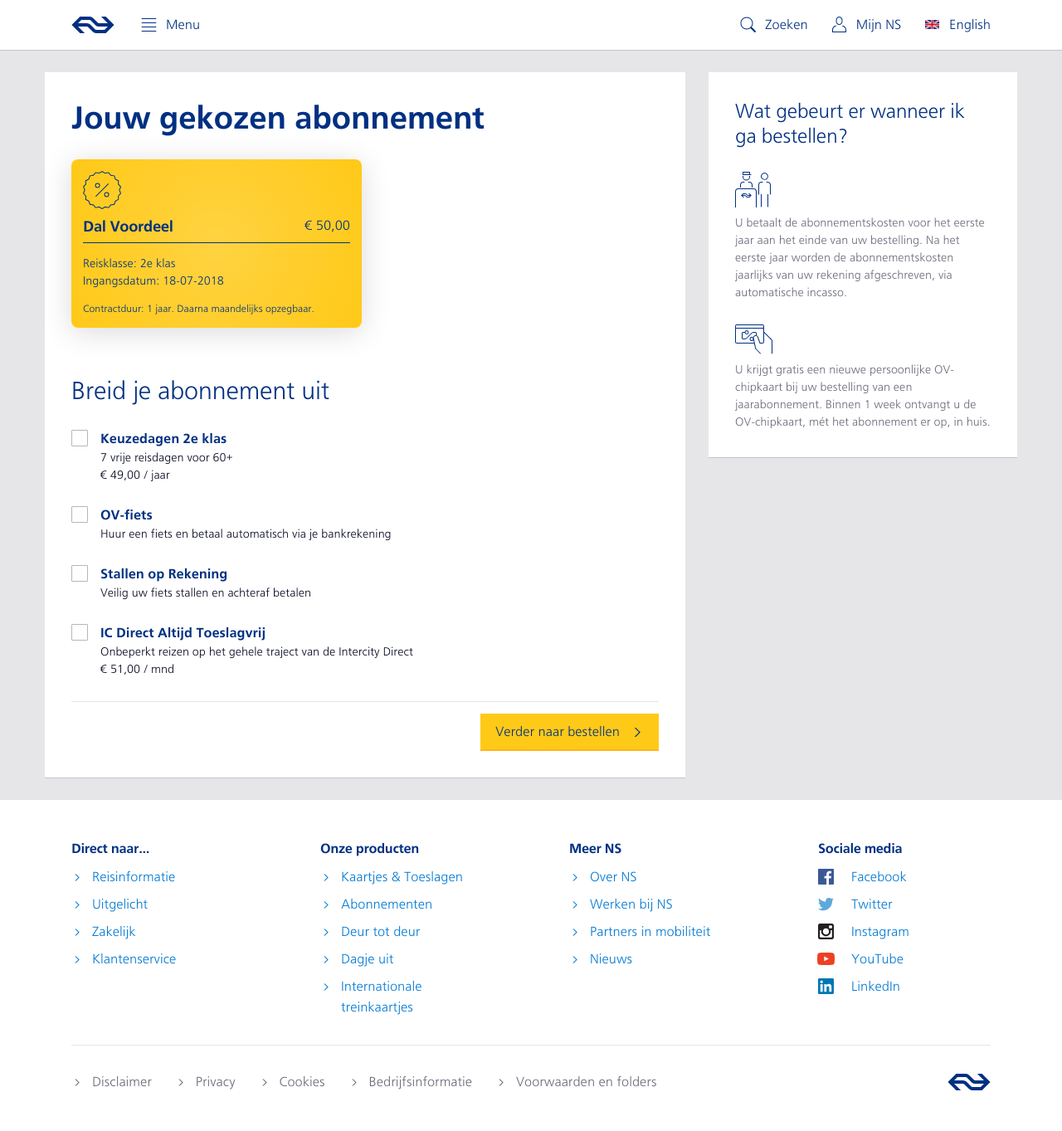
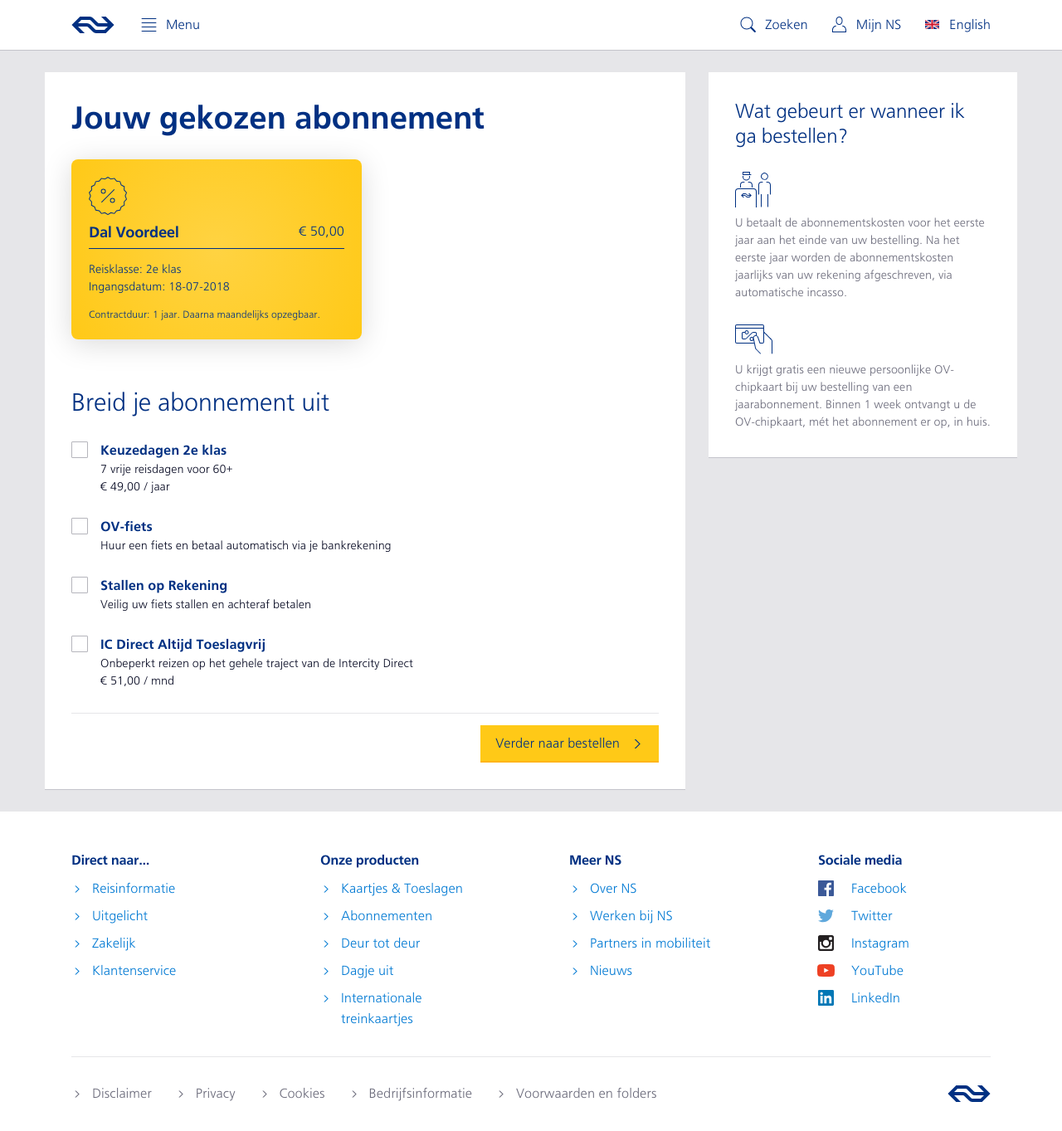
Before and after one commit to tdenheld/ns-ros, a Jekyll site: the page built from index.html, in a window 1280 px wide and 1363 px high. Shown: the whole window at 83% size. Built offline with Jekyll 4.4.1, drawn with Linux system fonts in a browser that asks for light colours.

Commit message:
more padding on product card

```diff
--- a/_includes/order-details.html
+++ b/_includes/order-details.html
@@ -1,4 +1,4 @@
-<div class="mxw-350 o-hidden br-8 bs-m gd-r-yellow-subtle pa-2 mb-6 mb-8-sm">
+<div class="mxw-350 o-hidden br-8 bs-m gd-r-yellow-subtle pa-3 mb-6 mb-8-sm">
     <div class="svg-blue" include="/assets/img/icons/discount--large.svg"></div>
     <div class="g g-1-m">
         <h3 class="headingXS fw-b mb-1">Dal Voordeel</h3>
```
Also changed, not shown: 1 other file.
